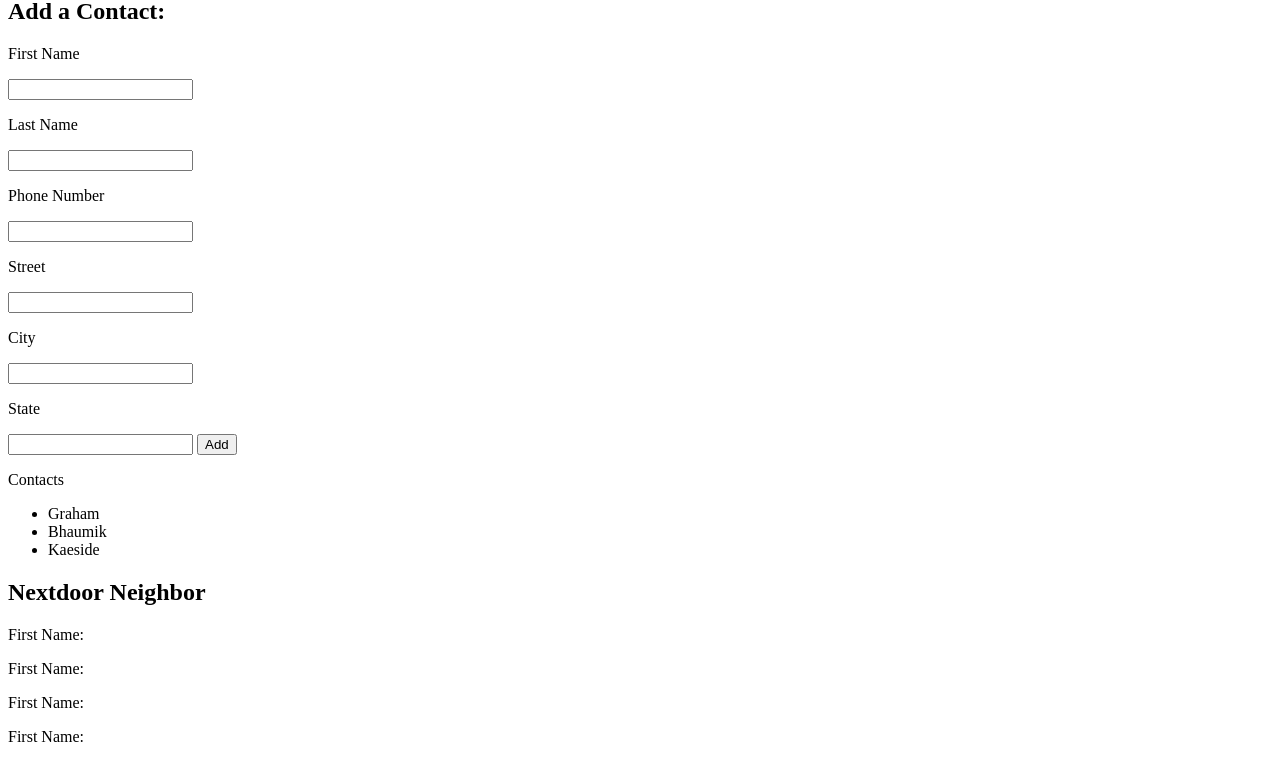
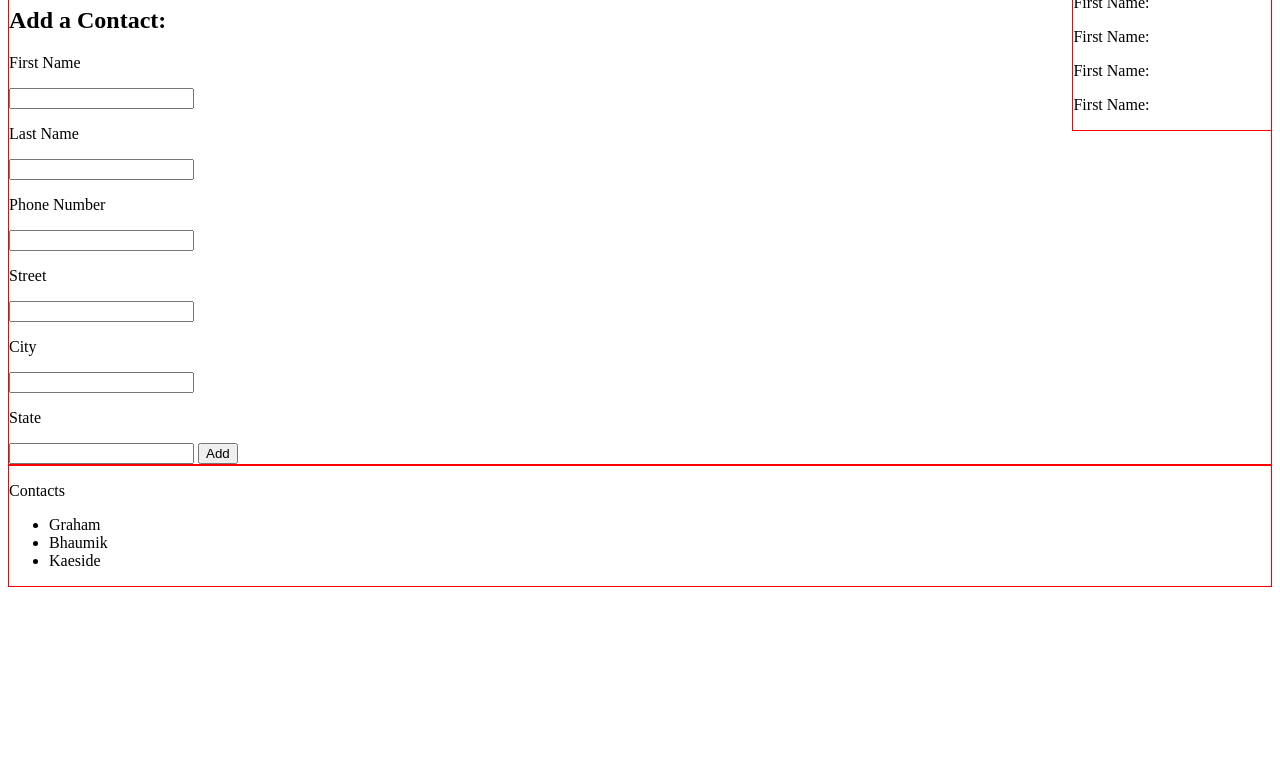
Before and after one commit to lotusgraham/addressbook, a plain HTML site: page hello-world.html in a window 1280 px wide. Shown: the part 82-844 px from the top of the page. After the commit the page ends 800 px from the top, so only its background shows below. Drawn offline with nearby package versions, Linux system fonts and the light colour scheme.

```diff
--- a/css/main.css
+++ b/css/main.css
@@ -0,0 +1,13 @@
+div{
+        border:1px red solid;
+}
+.contactView{
+    /*display:inline-block;*/
+    float:right;
+}
+
+.mainForm{
+    float:left;
+    /*display:inline-block;*/
+
+}
--- a/hello-world.html
+++ b/hello-world.html
@@ -9,21 +9,32 @@
 </head>
 
 <body>
-	<div>
+
+	<div class="contactView">
+		<!--appending contact info here-->
+		<h2>Nextdoor Neighbor</h2>
+		<p>First Name:</p>
+		<p>First Name:</p>
+		<p>First Name:</p>
+		<p>First Name:</p>
+	</div>
+
+
+	<div class="mainform">
 		<h1>Contacts</h1>
 		<h2>Add a Contact:</h2>
 		<p>First Name</p>
-		<input type="text" name="" />
+		<input class="firstName" type="text" name="" />
 		<p>Last Name</p>
-		<input type="text" name="" />
+		<input class="lastName" type="text" name="" />
 		<p>Phone Number</p>
-		<input type="text" name="" />
+		<input class="phoneNumber" type="text" name="" />
 		<p>Street</p>
-		<input type="text" name="" />
+		<input class="street" type="text" name="" />
 		<p>City</p>
-		<input type="text" name="" />
+		<input class="city" type="text" name="" />
 		<p>State</p>
-		<input type="text" name="" />
+		<input class="state" type="text" name="" />
 		<button>Add</button>
 	</div>
 
@@ -35,15 +46,6 @@
 			<li>Kaeside</li>
 		</ul>
 	</div>
-
-	<div class="contactView">
-		<!--appending contact info here-->
-		<h2>Nextdoor Neighbor</h2>
-		<p>First Name:</p>
-		<p>First Name:</p>
-		<p>First Name:</p>
-		<p>First Name:</p>
-	</div>
 <script src="https://ajax.googleapis.com/ajax/libs/jquery/2.2.0/jquery.min.js"></script>
 <script type="text/javascript" src="js/app.js"></script>
 </body>
```
Also changed, not shown: app.js (+20 -0 lines).
